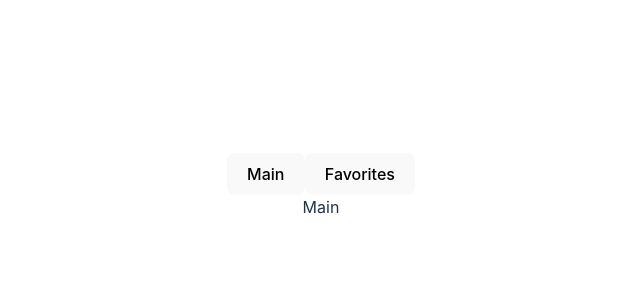
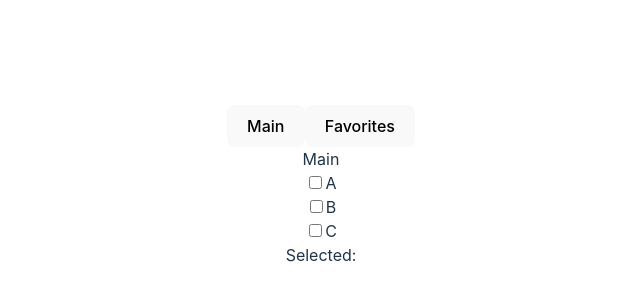
Before and after one commit to Snorre98/vue-bryt-isen, a Vue app: page / in a window 1280 px wide. Shown: the part 214-514 px from the top of the page, without its empty margins (319-959 px from the left). Built offline with nearby package versions, Linux system fonts and the light colour scheme.

Commit message:
3 filter component (#4)
* created filter component skeleton

* adds global state store to fitler component

```diff
--- a/src/App.vue
+++ b/src/App.vue
@@ -2,6 +2,7 @@
 import TabComponent from './components/TabComponent.vue';
 import Main from './components/MainPage.vue';
 import Favorites from './components/FavoritesPage.vue';
+import FilterComponent from './components/FilterComponent.vue';
 
 const thisTabItems = {
   Main,
@@ -12,6 +13,7 @@ const thisTabItems = {
 
 <template>
   <TabComponent :tabItems="thisTabItems"/>
+  <FilterComponent/>
 </template>
 
 <style scoped>
--- /dev/null
+++ b/src/components/FilterComponent.vue
@@ -0,0 +1,29 @@
+<script setup lang="ts">
+import { filterStore } from '../stores/filterStore';
+
+/*
+watch(filterOptions, setSelected);
+*/
+
+
+/*simulation API call*/
+setTimeout(() => {
+    filterStore.filterOptions = [{label:'A', value:'a'}, {label:'B', value: 'b'}, {label:'C', value: 'c'}];
+}, 5000);
+
+</script>
+
+<template>
+    <div v-for="option in filterStore.filterOptions" :key="option.label">
+        <input type="checkbox"
+        :value="option.value"
+        v-model="filterStore.selectedOptions[option.value]"
+        />
+        <label>{{ option.label }}</label>
+    </div>
+    <div>Selected:
+        <span v-for="option in filterStore.filterOptions" :key="option.label">
+            <span v-if="filterStore.selectedOptions[option.value]">{{ option.value }} </span>
+        </span>
+    </div>
+</template>
--- /dev/null
+++ b/src/stores/filterStore.ts
@@ -0,0 +1,20 @@
+import { reactive, ref } from "vue";
+
+interface filterOption {
+  label: string;
+  value: string;
+}
+
+const filterOptions = ref<filterOption[]>([]);
+const selectedOptions = ref<{ [key: string]: boolean }>({});
+
+export const filterStore = reactive({
+  filterOptions: filterOptions,
+  selectedOptions: selectedOptions,
+  setSelected() {
+    selectedOptions.value = {};
+    filterOptions.value?.forEach((option) => {
+      selectedOptions.value[option.value] = false;
+    });
+  },
+});
```
